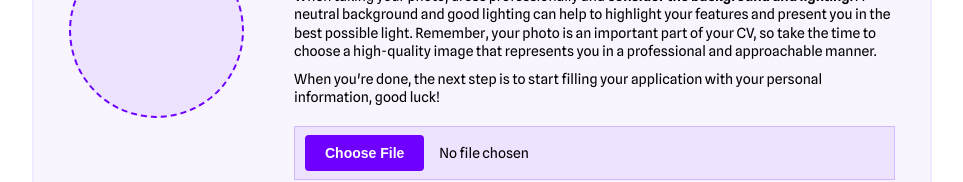
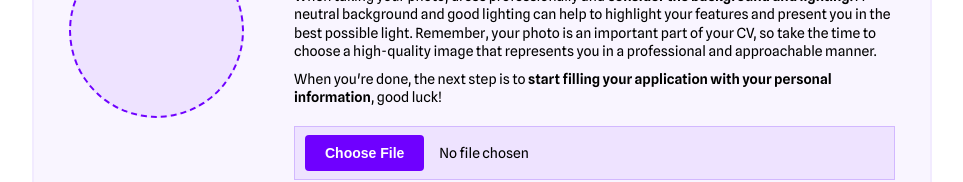
Before and after one commit to DarkWool/cv-creator-app, a React (Create React App) app: page / in a window 1280 px wide. Shown: the part 284-466 px from the top of the page, without its empty margins (158-1121 px from the left). Built offline with nearby package versions, Linux system fonts and the light colour scheme; what @react-pdf/renderer, emoji-mart would draw is missing.

Commit message:
Tweak files for better accessibility
A 'primary' variant was also added to the Button component

```diff
--- a/src/components/Button.js
+++ b/src/components/Button.js
@@ -2,7 +2,9 @@ export function Button({ variant, content, title, onClick, extraClasses }) {
   let icon,
     styleClasses = "";
 
-  if (variant === "add") {
+  if (variant === "primary") {
+    styleClasses = "btn-primary";
+  } else if (variant === "add") {
     styleClasses = "btn-icon-add";
     icon = (
       <svg
@@ -13,6 +15,7 @@ export function Button({ variant, content, title, onClick, extraClasses }) {
         viewBox="0 0 24 24"
         width="22"
         height="22"
+        aria-hidden="true"
       >
         <path
           d="m11 11h-7.25c-.414 0-.75.336-.75.75s.336.75.75.75h7.25v7.25c0 .414.336.75.75.75s.75-.336.75-.75v-7.25h7.25c.414 0 .75-.336.75-.75s-.336-.75-.75-.75h-7.25v-7.25c0-.414-.336-.75-.75-.75s-.75.336-.75.75z"
@@ -23,7 +26,7 @@ export function Button({ variant, content, title, onClick, extraClasses }) {
   } else if (variant === "delete") {
     styleClasses = "btn-icon-delete";
     icon = (
-      <svg width="20" height="20" viewBox="0 0 24 24">
+      <svg width="20" height="20" viewBox="0 0 24 24" aria-hidden="true">
         <path d="M3 6v18h18v-18h-18zm5 14c0 .552-.448 1-1 1s-1-.448-1-1v-10c0-.552.448-1 1-1s1 .448 1 1v10zm5 0c0 .552-.448 1-1 1s-1-.448-1-1v-10c0-.552.448-1 1-1s1 .448 1 1v10zm5 0c0 .552-.448 1-1 1s-1-.448-1-1v-10c0-.552.448-1 1-1s1 .448 1 1v10zm4-18v2h-20v-2h5.711c.9 0 1.631-1.099 1.631-2h5.315c0 .901.73 2 1.631 2h5.712z" />
       </svg>
     );
--- a/src/components/CVEditForm/General.js
+++ b/src/components/CVEditForm/General.js
@@ -113,7 +113,7 @@ export function General({ step, data, onChange }) {
             id="cvAboutMe"
             value={data.aboutMe}
             onInputChange={(e) => onChange("aboutMe", e.target.value)}
-            rows={8}
+            rows={6}
             resize="y"
             placeholder="Tell us about yourself! This is your chance to showcase your skills, experience, and personality. Write a brief summary of who you are and what you can bring to the table."
           />
--- a/src/components/CVEditForm/Interests.js
+++ b/src/components/CVEditForm/Interests.js
@@ -94,7 +94,7 @@ export function Interests({ step, data, onAddInterest, onChange, onDeleteEntry }
 
                   tooltipPosition.top = `${e.pageY}px`;
                 }}
-                title="Change interest icon"
+                title={interest.name ? `Change ${interest.name} icon` : "Change interest icon"}
                 content={<em-emoji id={iconId} size="2em"></em-emoji>}
                 extraClasses="btn-icon-picker"
               />
--- a/src/components/CVEditForm/ProfilePicture.js
+++ b/src/components/CVEditForm/ProfilePicture.js
@@ -27,8 +27,8 @@ export function ProfilePicture({ image, onChange }) {
             image that represents you in a professional and approachable manner.
           </p>
           <p>
-            When you're done, the next step is to start filling your application with your personal
-            information, good luck!
+            When you're done, the next step is to{" "}
+            <b>start filling your application with your personal information</b>, good luck!
           </p>
           <Input id="cvProfilePicture" type="file" onChange={onChange} />
         </div>
```
